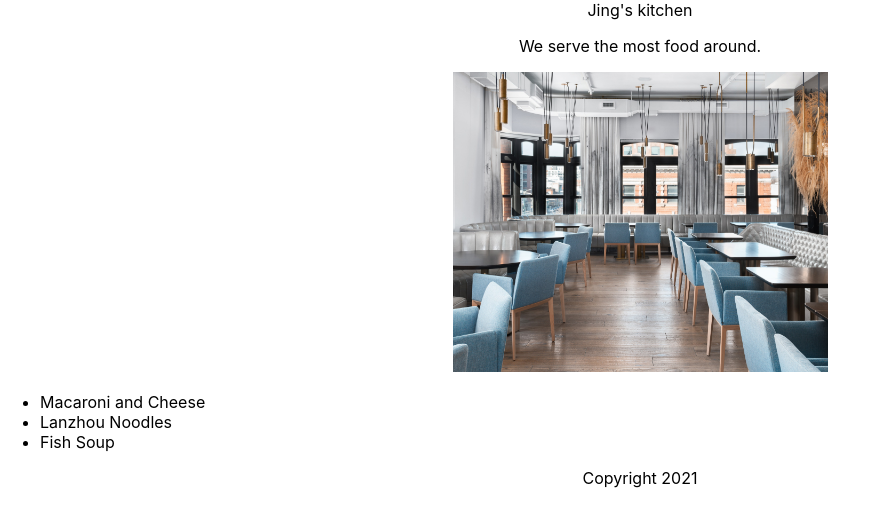
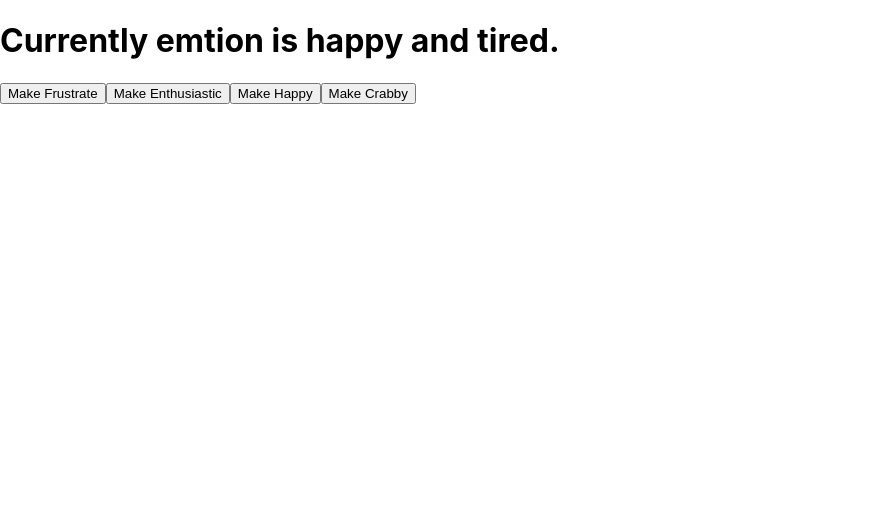
Before and after one commit to luoshuitaotao/learnReactFromWorkday, a React (Create React App) app: page / in a window 1280 px wide. Shown: the top 526 px of the page, without its empty margins (0-891 px from the left). Built offline with nearby package versions, Linux system fonts and the light colour scheme.

Commit message:
learn Hook

```diff
--- a/src/App.js
+++ b/src/App.js
@@ -1,49 +1,29 @@
-import React from "react";
+import React, { useState, useEffect } from "react";
 import './App.css';
-import restaurant from "./restaurant.jpg";
 
 function App() {
-  return (
-    <div className="App">
-      <Header name="Jing's" />
-      <Main adjective="delicious" dishes={dishObjects}/>
-      <Footer year= { new Date().getFullYear()} />
+  const [emotion,setEmotion]= useState("happy");
+  const [secondary, setSecondary] = useState("tired");
 
-    </div>
-  );}
+useEffect(()=>{
+  console.log(`It's ${emotion} around here!`);
+},[emotion]);
+useEffect(()=>{
+  console.log(`It's ${secondary} around here!`);
+},[secondary]);
 
-  function Header(props){
-    return(
-      <div>{ props.name} kitchen</div>
-    )
-  };
-  function Main(props){
-    return(
-      <section>
-        <p>We serve the most { props.abjective } food around.</p>
-      <img src={restaurant} height={300} alt="tables and chairs at the restaurant"/>
-      <ul style={ {textAlign:"left"}}>
-        { props.dishes.map((dish)=>(
-          <li key={dish.id}>{dish.title}</li>
-        ))}
-      </ul>
-      </section>
-    )
-  };
+  return(
+    <>
+    <h1>Currently emtion is {emotion} and {secondary}.</h1>
+    <button onClick={ ()=> setEmotion("Frustrated") }>Make Frustrate</button>
+    <button onClick={ ()=> setEmotion("Enthusiastic") }>Make Enthusiastic</button>
+    <button onClick={ ()=> setEmotion("Happy") }>Make Happy</button>
+    <button onClick={ ()=> setSecondary("crabby") }>Make Crabby</button>
 
-  function Footer(props){
-    return(
-      <div>Copyright {props.year }</div>
-    )
+    </>
+  )
+}
 
-  };
-
-  const dishes =[
-    "Macaroni and Cheese",
-    "Lanzhou Noodles",
-    "Fish Soup"
-  ]
-  const dishObjects = dishes.map((dish,i)=>({id: i, title:dish}));
 
 
 export default App;
```
